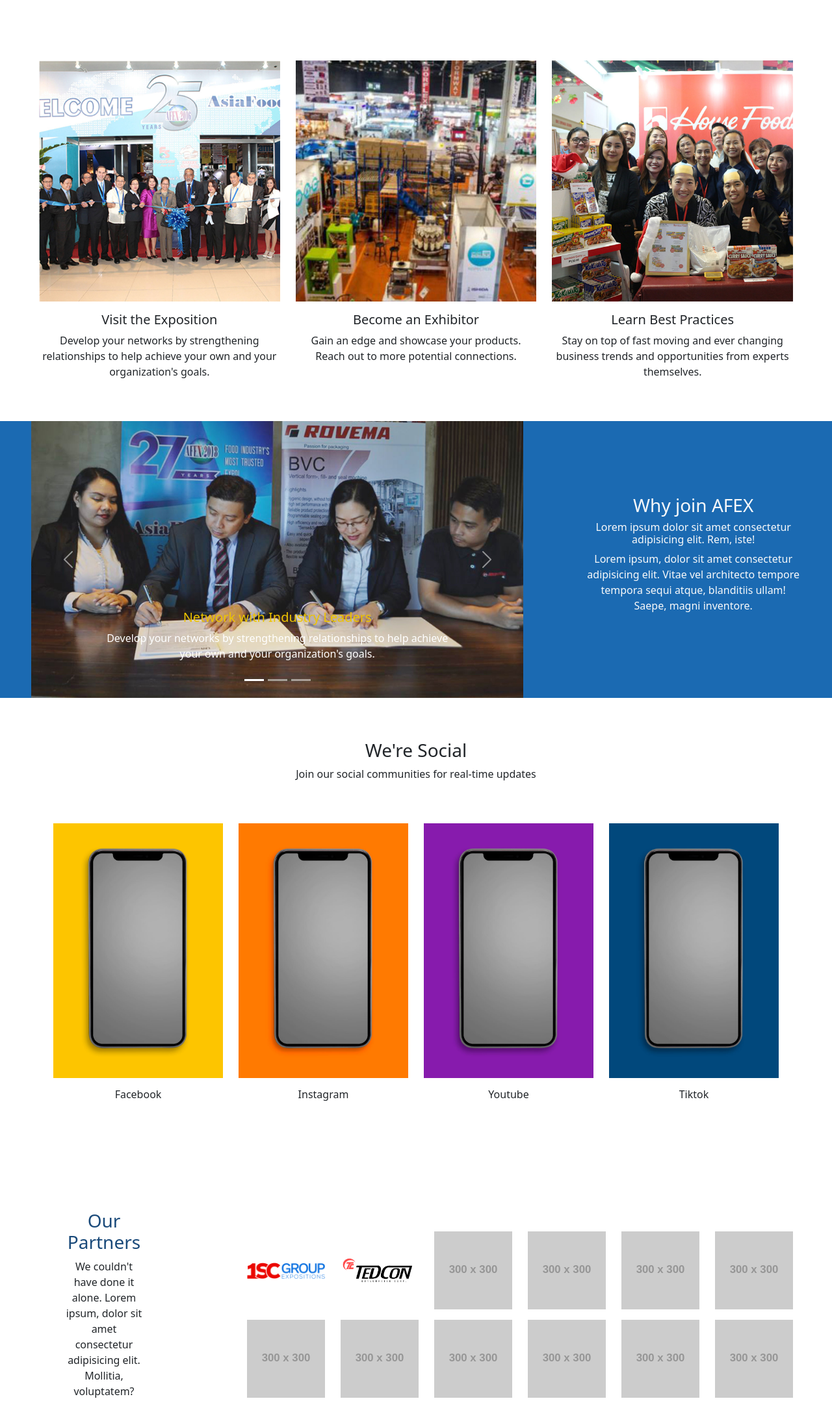
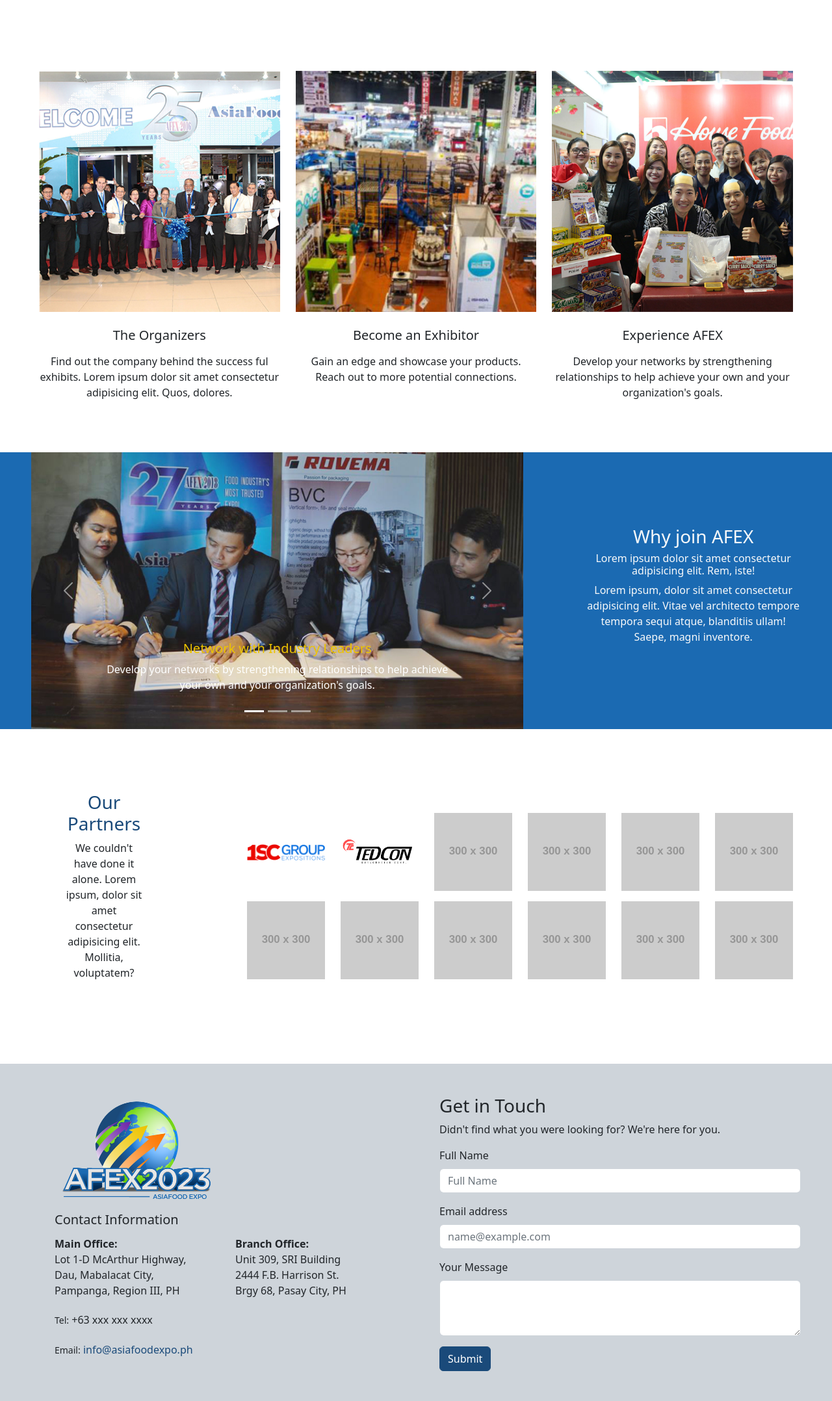
Before and after one commit to bogsp/afex-alt, a website: page public/index.html in a window 1280 px wide. Shown: the part 627-2783 px from the top of the page at 65% size. Drawn offline with nearby package versions, Linux system fonts and the light colour scheme; placeholder pictures from the web are drawn by us.

Commit message:
Updated index sections

```diff
--- a/public/index.html
+++ b/public/index.html
@@ -90,32 +90,31 @@
             </div>
             <div class="col-lg m-0 p-0">
                 <video class="img-fluid mx-auto d-block pb-3"
-                alt="placeholder" controls autoplay loop><source src="./images/F_22 HPMKT.mp4" type="video/mp4"></video>
+                alt="placeholder" autoplay loop><source src="./images/F_22 HPMKT.mp4" type="video/mp4"></video>
                 <!-- <img src="https://via.placeholder.com/1920x1080" class="img-fluid mx-auto d-block pb-3"
                     alt="placeholder"> -->
             </div>
         </section>
         <section id="benefits" class="row container-fluid m-0 p-0">
             <div class="row m-0 p-5 text-center">
-                <div class="col-sm">
-                    <img src="./images/img01.jpg" class="img-fluid mx-auto d-block pb-3"
-                        alt="placeholder">
-                    <h5>Visit the Exposition</h5>
+                <div class="col-sm py-3">
+                    <a href="#"><img src="./images/img01.jpg" class="img-fluid mx-auto d-block pb-3"
+                        alt="placeholder"></a>
+                    <h5 class="py-2">The Organizers</h5>
+                    <p>Find out the company behind the success ful exhibits. Lorem ipsum dolor sit amet consectetur adipisicing elit. Quos, dolores.</p>
+                </div>
+                <div class="col-sm py-3">
+                    <a href="#"><img src="./images/img02.jpg" class="img-fluid mx-auto d-block pb-3"
+                        alt="placeholder"></a>
+                    <h5 class="py-2">Become an Exhibitor</h5>
+                    <p>Gain an edge and showcase your products. Reach out to more potential connections.</p>
+                </div>
+                <div class="col-sm py-3">
+                    <a href="#"><img src="./images/img03.jpg" class="img-fluid mx-auto d-block pb-3"
+                        alt="placeholder"></a>
+                    <h5 class="py-2">Experience AFEX</h5>
                     <p>Develop your networks by strengthening relationships to help achieve your own and your
                         organization&apos;s goals.</p>
-                </div>
-                <div class="col-sm">
-                    <img src="./images/img02.jpg" class="img-fluid mx-auto d-block pb-3"
-                        alt="placeholder">
-                    <h5>Become an Exhibitor</h5>
-                    <p>Gain an edge and showcase your products. Reach out to more potential connections.</p>
-                </div>
-                <div class="col-sm">
-                    <img src="./images/img03.jpg" class="img-fluid mx-auto d-block pb-3"
-                        alt="placeholder">
-                    <h5>Learn Best Practices</h5>
-                    <p>Stay on top of fast moving and ever changing business trends and opportunities from
-                        experts themselves.</p>
                 </div>
             </div>
         </section>
@@ -177,34 +176,6 @@
                 </div>
             </div>
         </section>
-        <section id="social" class="row container-fluid m-0 p-0 align-items-center">
-            <div class="container-md text-center py-5">
-                <div class="container py-3">
-                    <h3>We&apos;re Social</h3>
-                    <p>Join our social communities for real-time updates</p>
-                </div>
-                <div class="container">
-                    <div class="row align-items-start">
-                        <div class="col-sm py-3">
-                            <a href="http://facebook.com" target="_blank" rel="noopener noreferrer"><img src="./images/social01.jpg" class="img-fluid py-3" alt="placeholder"></a>
-                            <h6>Facebook</h6>
-                        </div>
-                        <div class="col-sm py-3">
-                            <a href="http://instagram.com" target="_blank" rel="noopener noreferrer"><img src="./images/social02.jpg" class="img-fluid py-3" alt="placeholder"></a>
-                            <h6>Instagram</h6>
-                        </div>
-                        <div class="col-sm py-3">
-                            <a href="http://youtube.com" target="_blank" rel="noopener noreferrer"><img src="./images/social04.jpg" class="img-fluid py-3" alt="placeholder"></a>
-                            <h6>Youtube</h6>
-                        </div>
-                        <div class="col-sm py-3">
-                            <a href="http://tiktok.com" target="_blank" rel="noopener noreferrer"><img src="./images/social03.jpg" class="img-fluid py-3" alt="placeholder"></a>
-                            <h6>Tiktok</h6>
-                        </div>
-                    </div>
-                </div>
-            </div>
-        </section>
         <section id="partners" class="row container-fluid m-0 p-0 align-items-center">
             <div class="col-lg-3 p-5 text-center">
                 <div class="p-xl-5">
@@ -252,7 +223,7 @@
                     <img src="https://via.placeholder.com/300" class="img-fluid mx-auto d-block" alt="placeholder">
                 </div>
         </section>
-        <section id="contact" class="row container-fluid m-0 p-0 align-items-start">
+        <section id="contact" class="row container-fluid mt-lg-3 m-0 p-0 align-items-start">
             <div class="p-5">
                 <div class="row">
                     <div class="row col-sm px-5">
```
